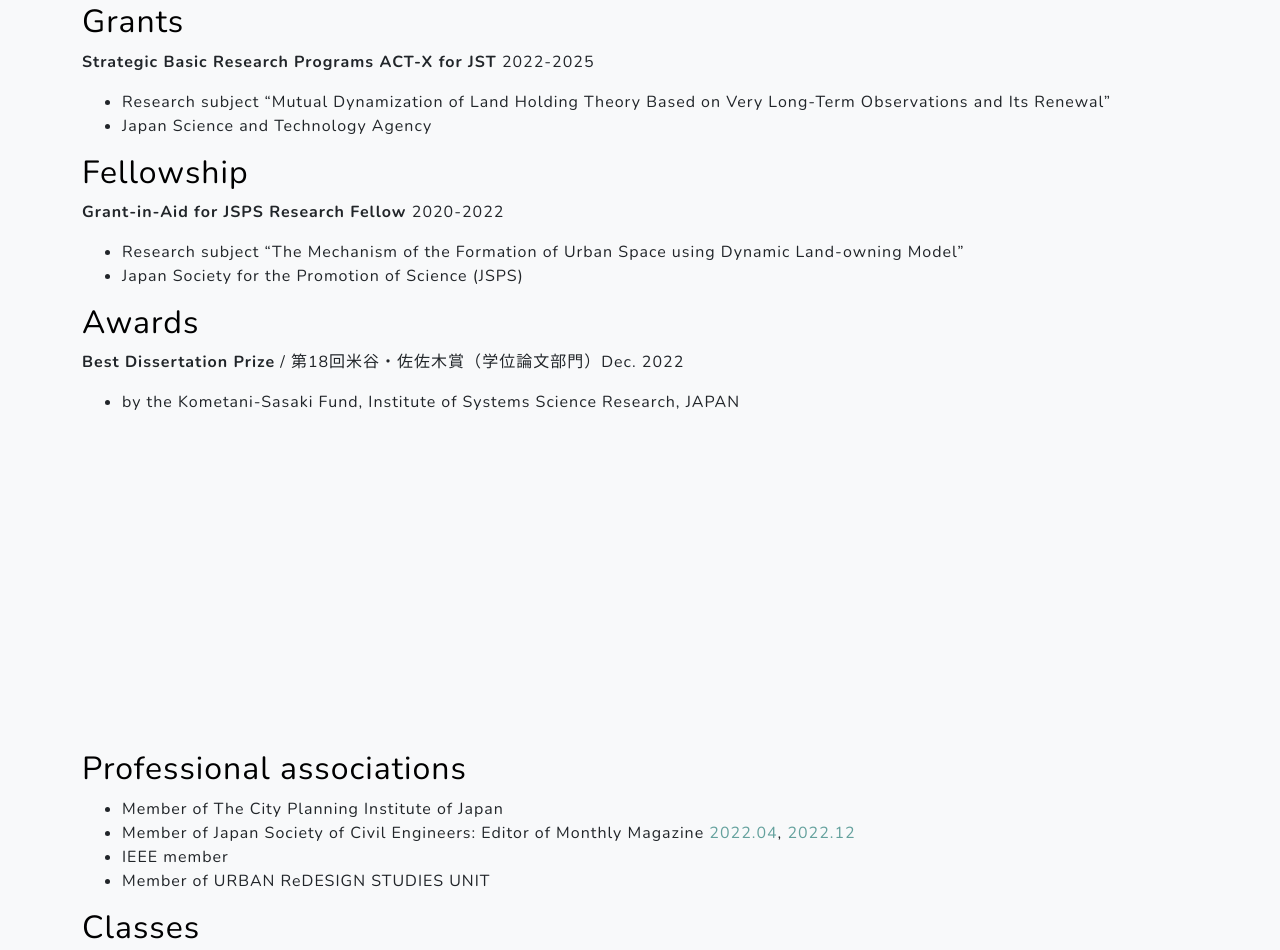
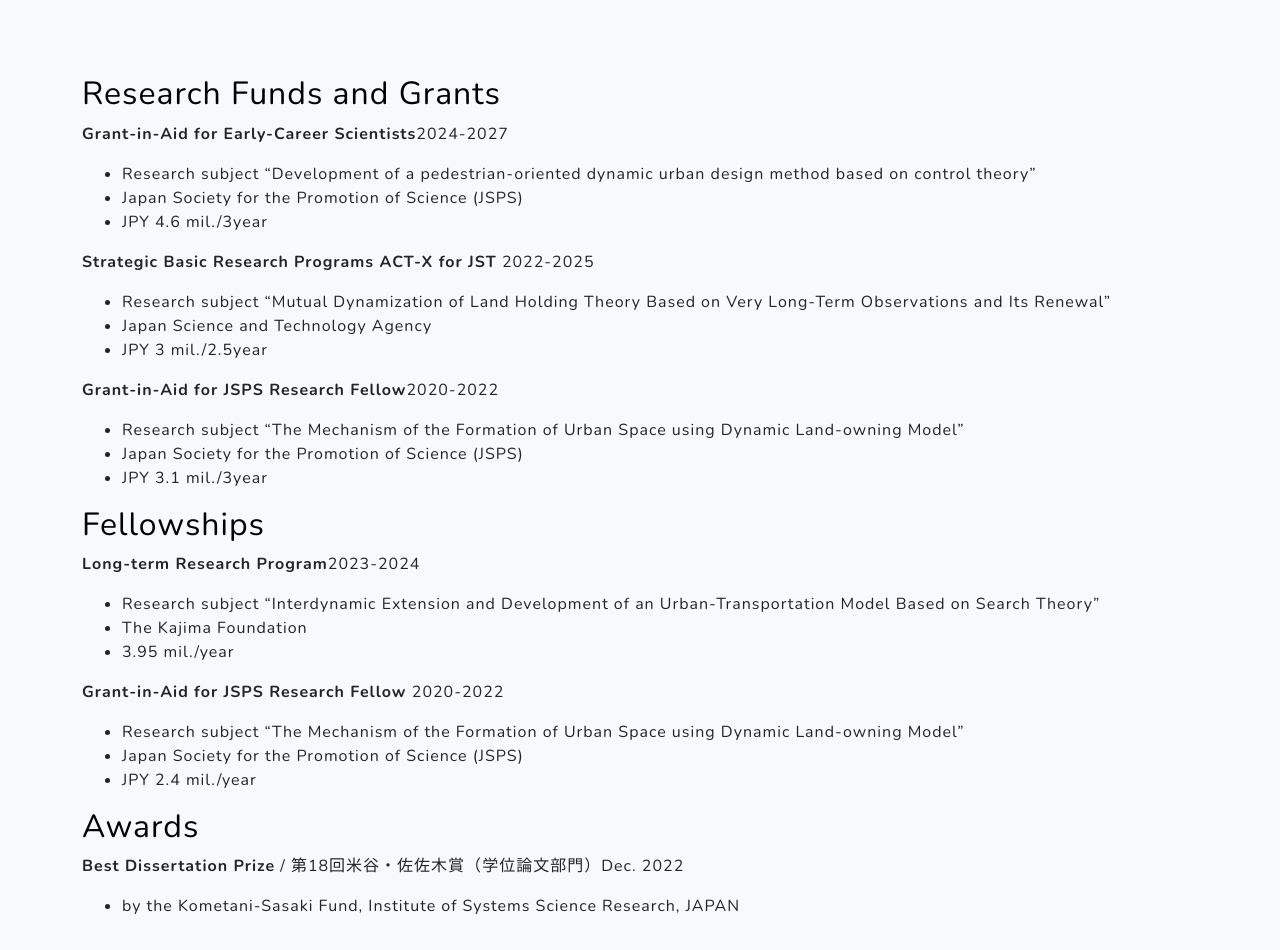
Before and after one commit to Risa-Kobayashi/Risa-Kobayashi.github.io, a website: page index.html in a window 1280 px wide. Shown: the part 4032-4982 px from the top of the page. Drawn offline with nearby package versions, Linux system fonts and the light colour scheme.

Commit message:
Update index.html

```diff
--- a/index.html
+++ b/index.html
@@ -131,6 +131,7 @@
                             <li><strong> Risa Kobayashi</strong>, Eiji Hato：<a href="https://doi.org/10.11361/journalcpij.53.251">An analysis of the relationship between turnover and the spacial transformation by transition of the land situations and the type of landownership</a>, Journal of the City Planning Institute of Japan, 2018, Volume 53, Issue 3, Pages 251-258.</li></ol>
                         <h3 class="text-black">Refereed Conference Papers</h3>
                         <ol type="1">
+                            <li><strong>Risa Kobayashi</strong>, Eiji Hato： Development and Empirical Analysis of a Model for Matching Land Transaction Considering the Influence of Excursion Travel Behavior, 12th Symposium of the European Association for Research in Transportation, Espoo, Finland, Jun. 2024.</li>
                             <li>Owaki, T., <strong>Kobayashi,R.</strong>, Yoshimura, T., and Hato,E.: Modeling Pedestrian Route Choice in Touristic Area Using Prism-Constrained RL Models: A Case Study of Dogo District, the 103rd Transportation Research Board Annual Meeting, TRBAM-24-06068, USA, Jan. 2024.</li>
                             <li><strong>Risa Kobayashi</strong>, Eiji Hato： Microscopic Interaction model between Land Ownership-Pedestrian Trip Chains with Integrated Structure Estimation Algorithm, 16th International Conference on Travel Behaviour Research, Santiago, Chile, Dec. 2022.</li>
                             <li><strong>Risa Kobayashi</strong>, Eiji Hato： Dynamic Landholding Pattern Choice Model with Recursive Structures, The 26th International Conference of Hong Kong Society for Transportation Studies, Online (Hong Kong), Hong Kong, Dec. 2022.</li>
@@ -141,11 +142,11 @@
                             <li><strong>Risa Kobayashi</strong>, Eiji Hato： An analysis of the relationship between turnover and the spacial transformation by transition of the land situations and the type of landownership, The 53th The Annual Conference of The City Planning Institute of Japan, Osaka, Japan, Nov 2018.
                             </li>
                         </ol>
-                       <h3 class="text-black">Book</h3>
+                       <h3 class="text-black">Books</h3>
                        <ol type="1">
                            <li>JSCE Monthly Magazine Editorial Board: Redesign, A Decade From The Great East Japan Earthquake and Beyond</li>
                        </ol>
-                       <h3 class="text-black">Working Paper</h3>
+                       <h3 class="text-black">Working Papers</h3>
                        <ol type="1">
                            <li><a href="http://iinu.t.u-tokyo.ac.jp/publication/working-paper/iinu021001">●</a><strong> Risa Kobayashi</strong>, Eiji Hato：Micro interaction modeling with the recursive structure for land transaction and activity chain in urban networks</li>
                        </ol>
@@ -165,17 +166,37 @@
         <!-- Grants-->
         <section class="projects-section bg-light" id="GrantsandAwards">
             <div class="container">
-                <h2 class="text-black">Grants</h2>
+                <h2 class="text-black">Research Funds and Grants</h2>
+                <p><strong>	Grant-in-Aid for Early-Career Scientists</strong>2024-2027</p>
+                    <ul>
+                    <li>Research subject “Development of a pedestrian-oriented dynamic urban design method based on control theory”</li>
+                    <li>Japan Society for the Promotion of Science (JSPS)</li>
+                    <li>JPY 4.6 mil./3year</li>
+                    </ul>
                  <p><strong>Strategic Basic Research Programs ACT-X for JST	</strong>2022-2025</p>
                     <ul>
                     <li>Research subject “Mutual Dynamization of Land Holding Theory Based on Very Long-Term Observations and Its Renewal”</li>
                     <li>Japan Science and Technology Agency</li>
+                    <li>JPY 3 mil./2.5year</li>
                     </ul>
-                <h2 class="text-black">Fellowship</h2>
+                <p><strong>Grant-in-Aid for JSPS Research Fellow</strong>2020-2022</p>
+                    <ul>
+                    <li>Research subject “The Mechanism of the Formation of Urban Space using Dynamic Land-owning Model”</li>
+                    <li>Japan Society for the Promotion of Science (JSPS)</li>
+                    <li>JPY 3.1 mil./3year</li>
+                    </ul>
+                <h2 class="text-black">Fellowships</h2>
+                <p><strong>Long-term Research Program</strong>2023-2024</p>
+                    <ul>
+                    <li>Research subject “Interdynamic Extension and Development of an Urban-Transportation Model Based on Search Theory”</li>
+                    <li>The Kajima Foundation</li>
+                    <li>3.95 mil./year</li>
+                    </ul>
                 <p><strong>Grant-in-Aid for JSPS Research Fellow	</strong>2020-2022</p>
                     <ul>
                     <li>Research subject “The Mechanism of the Formation of Urban Space using Dynamic Land-owning Model”</li>
                     <li>Japan Society for the Promotion of Science (JSPS)</li>
+                    <li>JPY 2.4 mil./year</li>
                     </ul>
                 <h2 class="text-black">Awards</h2>
                 <p><strong>Best Dissertation Prize</strong> / 第18回米谷・佐佐木賞（学位論文部門）Dec. 2022</p>
@@ -224,8 +245,8 @@
                                 <i class="fas fa-map-marked-alt text-primary mb-2"></i>
                                 <h4 class="text-uppercase m-0">Address</h4>
                                 <hr class="my-4" />
-                                <div class="small text-black-50">東京都文京区本郷7-3-1 工学部1号館324室</div>
-                                <div class="small text-black-50">Engineering Bldg.1 Room 324, 7-3-1, Hongo, Bunkyo-ku, Tokyo, 113-8656, JAPAN </div>
+                                <div class="small text-black-50">東京都文京区本郷7-3-1 工学部1号館333室</div>
+                                <div class="small text-black-50">Engineering Bldg.1 Room 333, 7-3-1, Hongo, Bunkyo-ku, Tokyo, 113-8656, JAPAN </div>
                             </div>
                         </div>
                     </div>
```
